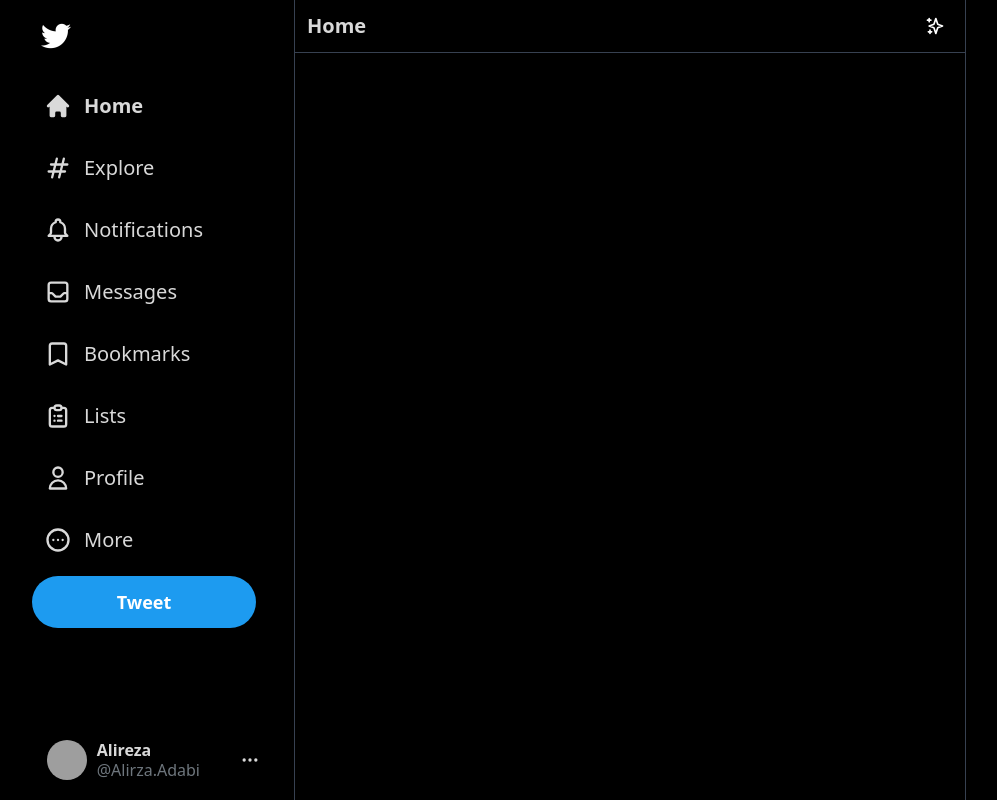
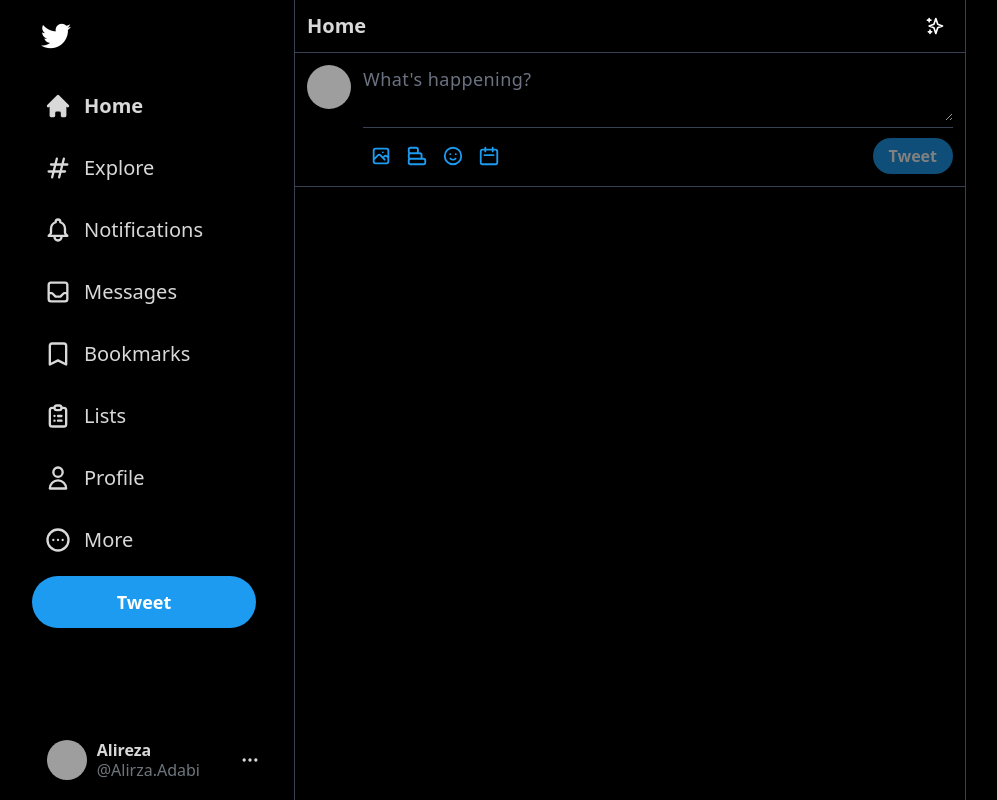
Before and after one commit to AlirezaAdabi/twitter-clone, a Next.js app: page / in a window 1280 px wide. Shown: the whole page, without its empty margins (76-1073 px from the left). Built offline with nearby package versions, Linux system fonts and the light colour scheme; grey boxes are pictures that could not be loaded.

Commit message:
feat: add input

```diff
--- a/components/Feed.tsx
+++ b/components/Feed.tsx
@@ -1,4 +1,5 @@
 import { SparklesIcon } from "@heroicons/react/outline";
+import Input from "./Input";
 
 const Feed = () => {
   return (
@@ -9,6 +10,7 @@ const Feed = () => {
           <SparklesIcon className="h-5 text-white" />
         </div>
       </div>
+      <Input />
     </div>
   );
 };
--- /dev/null
+++ b/components/Input.tsx
@@ -0,0 +1,114 @@
+import {
+  CalendarIcon,
+  ChartBarIcon,
+  EmojiHappyIcon,
+  PhotographIcon,
+  XIcon,
+} from "@heroicons/react/outline";
+import { useRef, useState } from "react";
+// import data from "@emoji-mart/data";
+import { Picker } from "emoji-mart";
+import "emoji-mart/css/emoji-mart.css";
+
+const Input = () => {
+  const [input, setInput] = useState<string>("");
+  const [selectedFile, setSelectedFile] = useState<string | null>(null);
+  const [showEmojis, setShowEmojis] = useState<Boolean>(false);
+  const filePickerRef = useRef<HTMLInputElement | null>(null);
+  const addImageToPost = () => {};
+  const addEmoji = (e: any) => {
+    let sym = e.unified.split("-");
+    let codesArray: any[] = [];
+    sym.forEach((el: any) => codesArray.push("0x" + el));
+    let emoji = String.fromCodePoint(...codesArray);
+    setInput(input + emoji);
+  };
+  const sendPost = () => {};
+  return (
+    <div
+      className={`flex space-x-3 overflow-y-scroll border-b border-gray-700 p-3`}
+    >
+      <img
+        src="https://media.istockphoto.com/photos/silhouette-of-profile-guy-in-shirt-with-white-button-in-aqua-menthe-picture-id1206439390?k=20&m=1206439390&s=170667a&w=0&h=wDX4xov95UOzjOgOkTqRurDiTepjhqAA7Q2iFofrO5c="
+        alt=""
+        className="h-11 w-11 cursor-pointer rounded-full"
+      />
+      <div className="w-full divide-y divide-gray-700">
+        <div className={`${selectedFile && "pb-7"} ${input && "space-y-2.5"}`}>
+          <textarea
+            rows={2}
+            value={input}
+            onChange={(e) => setInput(e.target.value)}
+            className="min-h-[50px] w-full bg-transparent text-lg tracking-wide text-[#d9d9d9] placeholder-gray-500 outline-none"
+            placeholder="What's happening?"
+          />
+          {selectedFile && (
+            <div className="relative">
+              <div
+                className="absolute top-1 left-1 flex h-8 w-8 cursor-pointer items-center justify-center rounded-full  bg-[#15181c] bg-opacity-75 hover:bg-[#272c26]"
+                onClick={() => setSelectedFile(null)}
+              >
+                <XIcon className="h-5 text-white" />
+              </div>
+              <img
+                src={selectedFile}
+                alt=""
+                className="max-h-80 rounded-2xl object-contain"
+              />
+            </div>
+          )}
+        </div>
+        <div className="flex items-center justify-between pt-2.5">
+          <div className="flex items-center">
+            <div
+              className="icon"
+              onClick={() => filePickerRef.current?.click()}
+            >
+              <PhotographIcon className="h-[22px] text-[#1d9bf0]" />
+              <input
+                type="file"
+                onChange={addImageToPost}
+                ref={filePickerRef}
+                hidden
+              />
+            </div>
+
+            <div className="icon rotate-90">
+              <ChartBarIcon className="h-[22px] text-[#1d9bf0]" />
+            </div>
+
+            <div className="icon" onClick={() => setShowEmojis(!showEmojis)}>
+              <EmojiHappyIcon className="h-[22px] text-[#1d9bf0]" />
+            </div>
+
+            <div className="icon">
+              <CalendarIcon className="h-[22px] text-[#1d9bf0]" />
+            </div>
+            {showEmojis && (
+              <Picker
+                onSelect={addEmoji}
+                style={{
+                  position: "absolute",
+                  marginTop: "465px",
+                  marginLeft: -40,
+                  maxWidth: "320px",
+                  borderRadius: "20px",
+                }}
+                theme="dark"
+              />
+            )}
+          </div>
+          <button
+            className="rounded-full bg-[#1d9bf0] px-4 py-1.5 font-bold text-white shadow-md hover:bg-[#1a8cd8] disabled:cursor-default disabled:opacity-50 disabled:hover:bg-[#1d9bf0]"
+            disabled={!input.trim() && !selectedFile}
+            onClick={sendPost}
+          >
+            Tweet
+          </button>
+        </div>
+      </div>
+    </div>
+  );
+};
+
+export default Input;
--- a/package.json
+++ b/package.json
@@ -8,6 +8,8 @@
   },
   "dependencies": {
     "@heroicons/react": "^1.0.6",
+    "@types/emoji-mart": "^3.0.9",
+    "emoji-mart": "^3.0.1",
     "next": "latest",
     "react": "18.1.0",
     "react-dom": "18.1.0"
--- a/styles/globals.css
+++ b/styles/globals.css
@@ -12,4 +12,7 @@
   .hoverAnimation {
     @apply h-[52px] w-[52px] cursor-pointer rounded-full transition duration-200 ease-out hover:bg-[#d9d9d9] hover:bg-opacity-10 xl:h-auto xl:w-auto xl:py-3 xl:px-4;
   }
+  .icon {
+    @apply flex h-9 w-9 cursor-pointer items-center justify-center rounded-full transition ease-out hover:bg-[#1d9bf0] hover:bg-opacity-10;
+  }
 }
```
Also changed, not shown: 2 other files (tests, documents, lock files or other folders).
